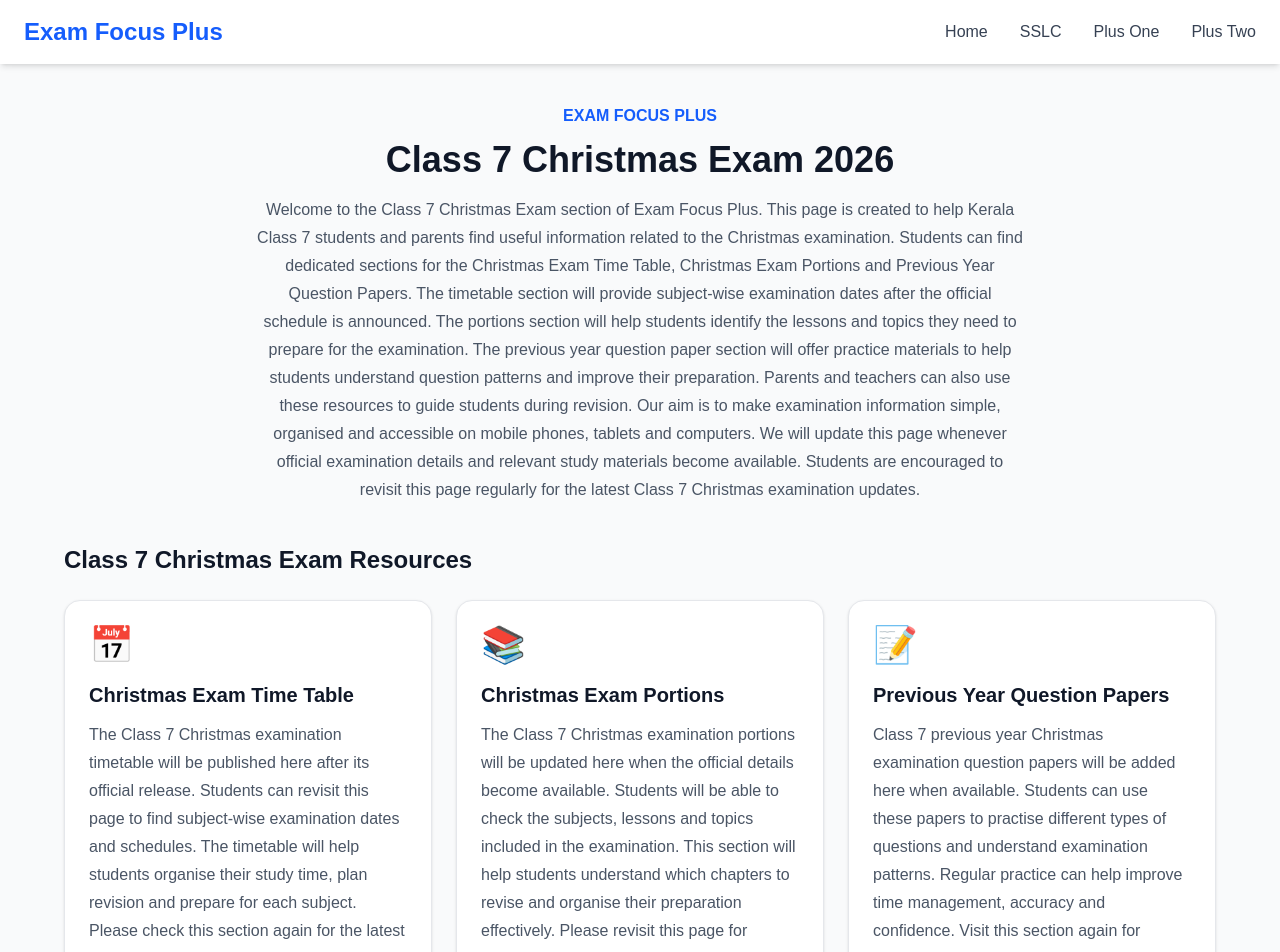
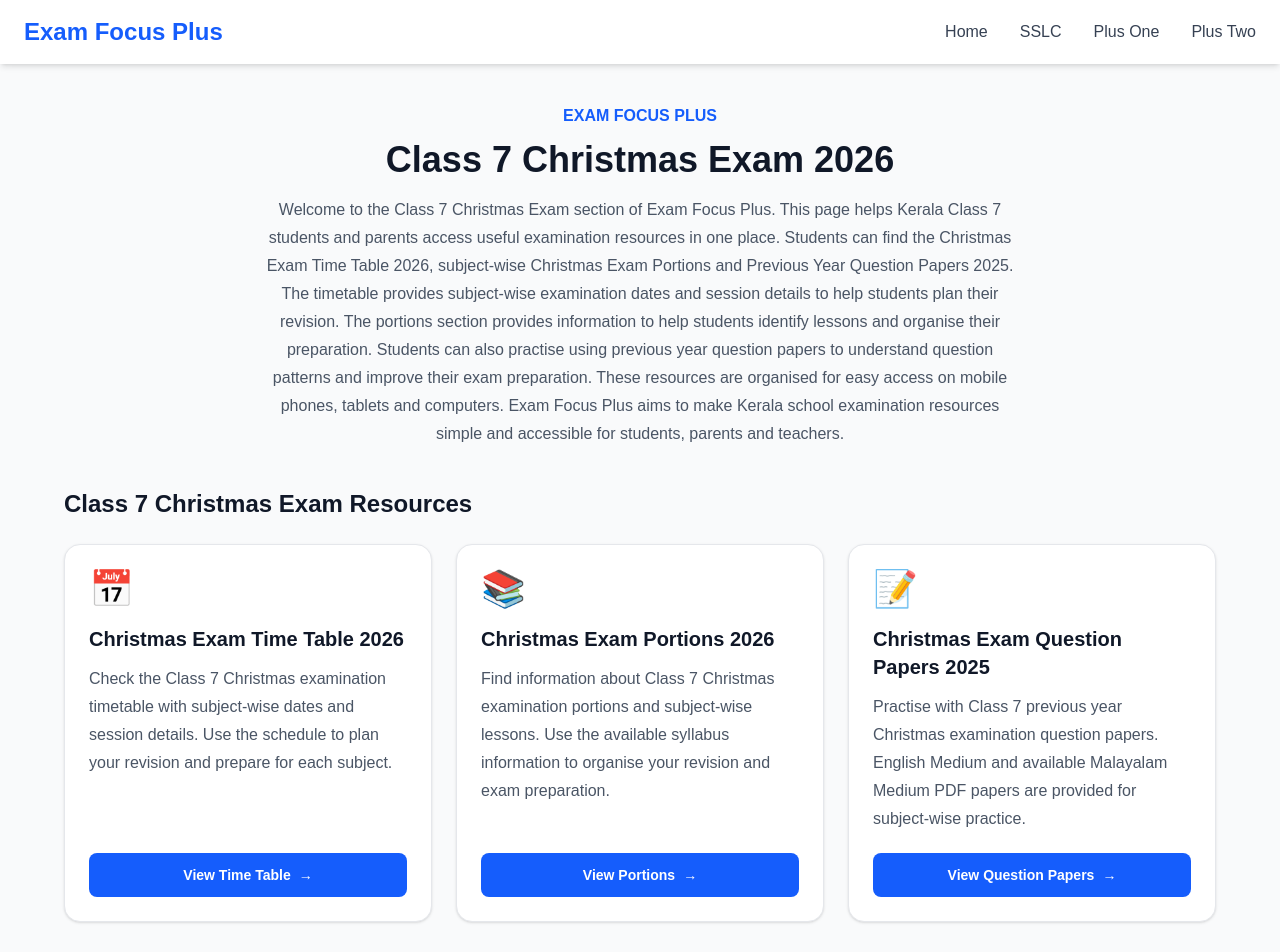
Before and after one commit to examfocusplus/exam-focus-plus, a Next.js app: page /class-7 in a window 1280 px wide. Shown: the top 952 px of the page. Built offline with nearby package versions, Linux system fonts and the light colour scheme.

Commit message:
Update Class 7 exam resources page

```diff
--- a/app/class-7/page.tsx
+++ b/app/class-7/page.tsx
@@ -1,32 +1,58 @@
 import type { Metadata } from "next";
 
 export const metadata: Metadata = {
-  title: "Class 7 Christmas Exam 2026 | Time Table, Portions & Question Papers",
+  title: "Class 7 Christmas Exam 2026 | Time Table, Portions & Question Papers - Exam Focus Plus",
   description:
-    "Find Class 7 Christmas Exam 2026 updates, timetable, exam portions and previous year question papers for Kerala students at Exam Focus Plus.",
+    "Get Kerala Class 7 Christmas Exam 2026 timetable, subject-wise portions and 2025 previous year question papers. Access useful exam preparation resources for Class 7 students at Exam Focus Plus.",
+  keywords: [
+    "Class 7 Christmas Exam 2026",
+    "Class 7 Christmas Exam Time Table 2026",
+    "Class 7 Christmas Exam Portions 2026",
+    "Class 7 Christmas Exam Question Papers 2025",
+    "Class 7 Previous Year Question Papers",
+    "Kerala Class 7 Study Materials",
+    "Kerala Class 7 Christmas Exam",
+    "Class 7 Exam Preparation",
+    "Class 7 PDF Study Materials",
+    "Exam Focus Plus"
+  ],
   alternates: {
     canonical: "/class-7",
+  },
+  openGraph: {
+    title: "Class 7 Christmas Exam 2026 | Exam Focus Plus",
+    description:
+      "Find Class 7 Christmas exam timetable, portions and previous year question papers for Kerala students.",
+    url: "https://examfocusplus.in/class-7",
+    siteName: "Exam Focus Plus",
+    type: "website",
   },
 };
 
 const sections = [
   {
-    title: "Christmas Exam Time Table",
+    title: "Christmas Exam Time Table 2026",
     description:
-      "The Class 7 Christmas examination timetable will be published here after its official release. Students can revisit this page to find subject-wise examination dates and schedules. The timetable will help students organise their study time, plan revision and prepare for each subject. Please check this section again for the latest official examination updates.",
+      "Check the Class 7 Christmas examination timetable with subject-wise dates and session details. Use the schedule to plan your revision and prepare for each subject.",
     icon: "📅",
+    href: "/class-7-christmas-timetable-26",
+    button: "View Time Table",
   },
   {
-    title: "Christmas Exam Portions",
+    title: "Christmas Exam Portions 2026",
     description:
-      "The Class 7 Christmas examination portions will be updated here when the official details become available. Students will be able to check the subjects, lessons and topics included in the examination. This section will help students understand which chapters to revise and organise their preparation effectively. Please revisit this page for updates.",
+      "Find information about Class 7 Christmas examination portions and subject-wise lessons. Use the available syllabus information to organise your revision and exam preparation.",
     icon: "📚",
+    href: "/class-7-portions-26",
+    button: "View Portions",
   },
   {
-    title: "Previous Year Question Papers",
+    title: "Christmas Exam Question Papers 2025",
     description:
-      "Class 7 previous year Christmas examination question papers will be added here when available. Students can use these papers to practise different types of questions and understand examination patterns. Regular practice can help improve time management, accuracy and confidence. Visit this section again for question papers and additional examination preparation resources.",
+      "Practise with Class 7 previous year Christmas examination question papers. English Medium and available Malayalam Medium PDF papers are provided for subject-wise practice.",
     icon: "📝",
+    href: "/class-7-previous-year-questions-26",
+    button: "View Question Papers",
   },
 ];
 
@@ -45,26 +71,23 @@ export default function Class7Page() {
           </h1>
 
           <p className="mx-auto mt-4 max-w-3xl text-base leading-7 text-gray-600">
-            Welcome to the Class 7 Christmas Exam section of Exam Focus
-            Plus. This page is created to help Kerala Class 7 students
-            and parents find useful information related to the Christmas
-            examination. Students can find dedicated sections for the
-            Christmas Exam Time Table, Christmas Exam Portions and
-            Previous Year Question Papers. The timetable section will
-            provide subject-wise examination dates after the official
-            schedule is announced. The portions section will help
-            students identify the lessons and topics they need to
-            prepare for the examination. The previous year question
-            paper section will offer practice materials to help students
-            understand question patterns and improve their preparation.
-            Parents and teachers can also use these resources to guide
-            students during revision. Our aim is to make examination
-            information simple, organised and accessible on mobile
-            phones, tablets and computers. We will update this page
-            whenever official examination details and relevant study
-            materials become available. Students are encouraged to
-            revisit this page regularly for the latest Class 7
-            Christmas examination updates.
+            Welcome to the Class 7 Christmas Exam section of Exam
+            Focus Plus. This page helps Kerala Class 7 students
+            and parents access useful examination resources in
+            one place. Students can find the Christmas Exam Time
+            Table 2026, subject-wise Christmas Exam Portions and
+            Previous Year Question Papers 2025. The timetable
+            provides subject-wise examination dates and session
+            details to help students plan their revision. The
+            portions section provides information to help
+            students identify lessons and organise their
+            preparation. Students can also practise using
+            previous year question papers to understand question
+            patterns and improve their exam preparation. These
+            resources are organised for easy access on mobile
+            phones, tablets and computers. Exam Focus Plus aims
+            to make Kerala school examination resources simple
+            and accessible for students, parents and teachers.
           </p>
         </div>
 
@@ -76,7 +99,7 @@ export default function Class7Page() {
           {sections.map((section) => (
             <div
               key={section.title}
-              className="rounded-2xl border border-gray-200 bg-white p-6 shadow-sm"
+              className="flex flex-col rounded-2xl border border-gray-200 bg-white p-6 shadow-sm transition hover:-translate-y-1 hover:shadow-md"
             >
               <div className="mb-4 text-4xl">
                 {section.icon}
@@ -86,14 +109,17 @@ export default function Class7Page() {
                 {section.title}
               </h3>
 
-              <p className="mt-3 leading-7 text-gray-600">
+              <p className="mt-3 flex-grow leading-7 text-gray-600">
                 {section.description}
               </p>
 
-              <div className="mt-5 inline-flex items-center gap-2 rounded-full bg-amber-50 px-4 py-2 text-sm font-semibold text-amber-700">
-                <span>●</span>
-                Coming Soon
-              </div>
+              <a
+                href={section.href}
+                className="mt-5 inline-flex items-center justify-center rounded-lg bg-blue-600 px-5 py-3 text-sm font-semibold text-white transition hover:bg-blue-700"
+              >
+                {section.button}
+                <span className="ml-2">→</span>
+              </a>
             </div>
           ))}
         </div>
```
